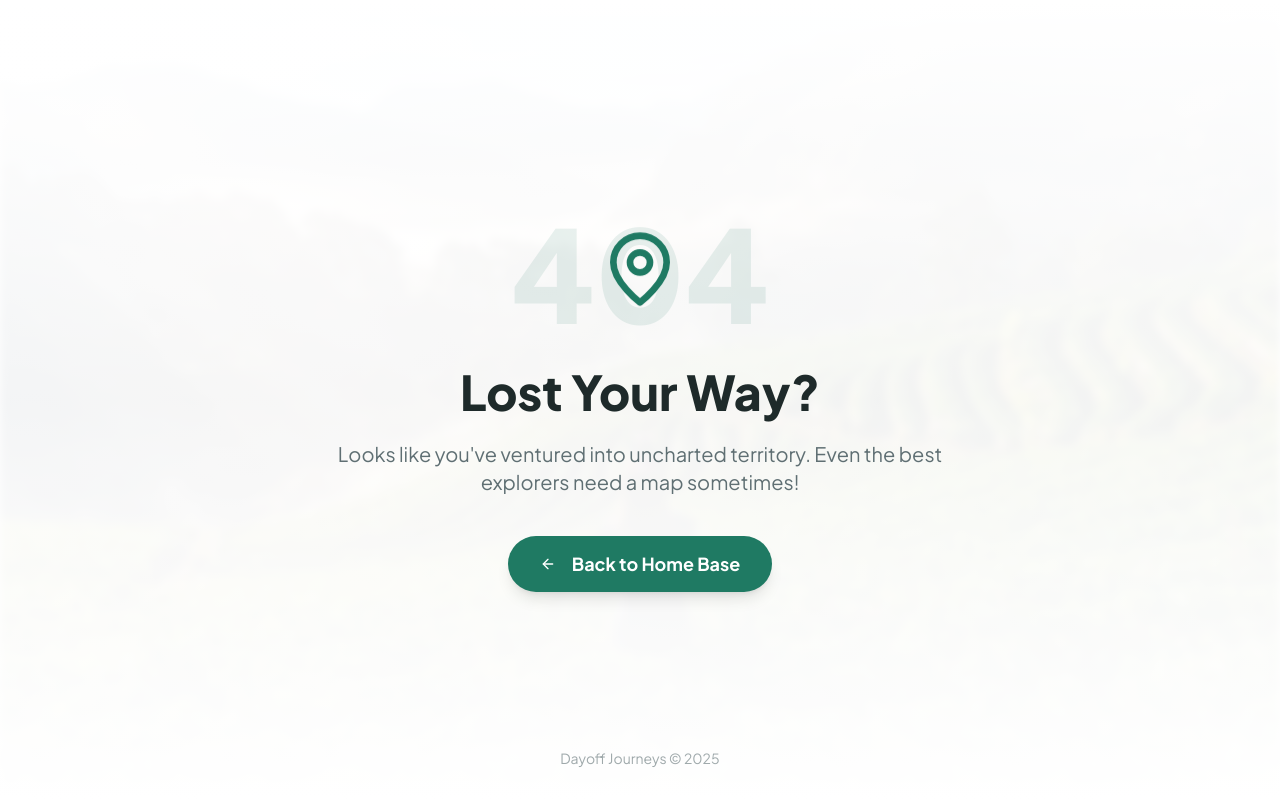
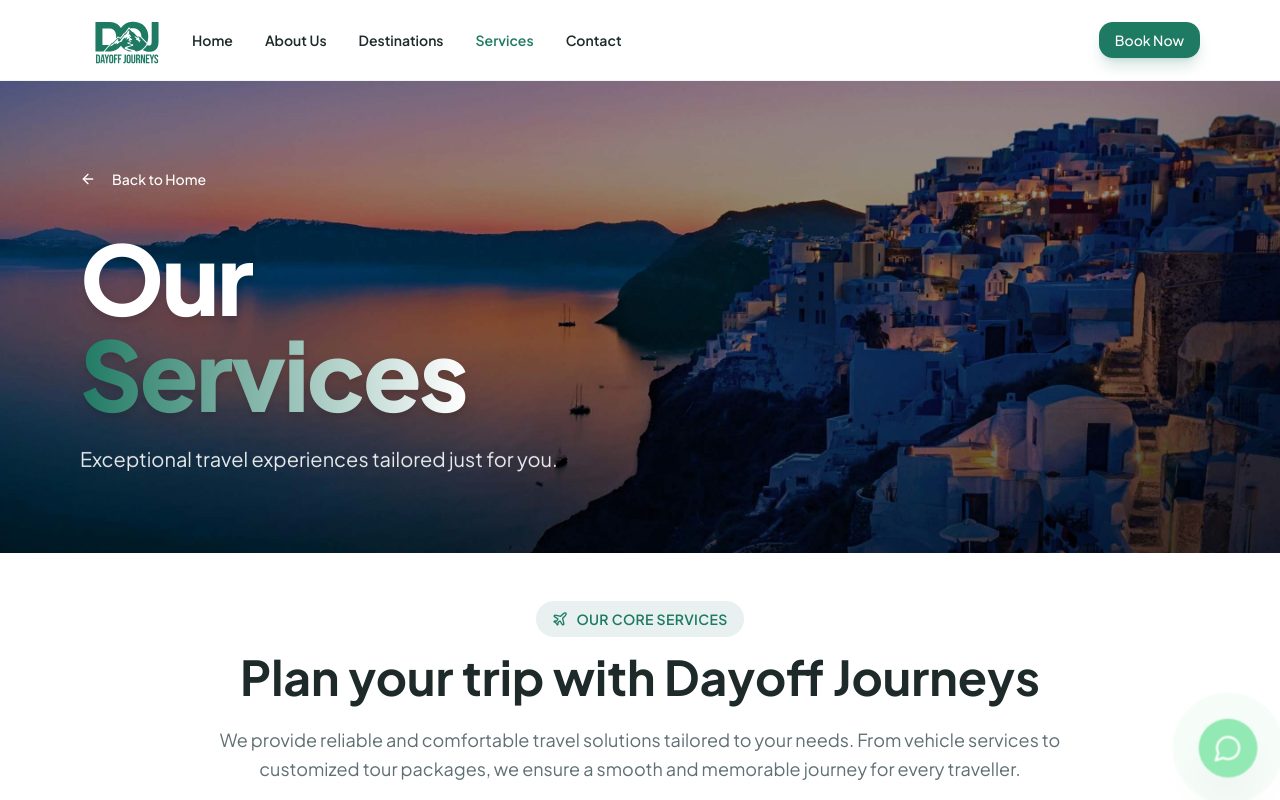
Before and after one commit to mailattfg-ops/DayOff_Journey, a React (Vite) app: page /services in a window 1280 px wide. Before the commit this address had no page. Shown: the top 800 px of the page. Built offline with nearby package versions, Linux system fonts and the light colour scheme.

Commit message:
Doooooooooooone

```diff
--- a/src/App.tsx
+++ b/src/App.tsx
@@ -8,6 +8,7 @@ import ScrollToTop from "@/components/layout/ScrollToTop";
 const Home = lazy(() => import("@/pages/Home"));
 const DestinationsPage = lazy(() => import("@/pages/Destinations"));
 const About = lazy(() => import("@/pages/About"));
+const Services = lazy(() => import("@/pages/Services"));
 const NotFound = lazy(() => import("@/pages/NotFound"));
 
 function App() {
@@ -18,6 +19,7 @@ function App() {
         <Routes>
           <Route path="/" element={<Home />} />
           <Route path="/destinations" element={<DestinationsPage />} />
+          <Route path="/services" element={<Services />} />
           <Route path="/about" element={<About />} />
           <Route path="*" element={<NotFound />} />
         </Routes>
--- a/src/components/features/home/JourneyRoadmap.tsx
+++ b/src/components/features/home/JourneyRoadmap.tsx
@@ -35,7 +35,7 @@ const steps = [
 
 export default function JourneyRoadmap() {
     return (
-        <section className="hidden lg:block pt-10 lg:pt-14 pb-12 lg:pb-12 bg-white dark:bg-background">
+        <section className="pt-10 lg:pt-14 pb-12 lg:pb-12 bg-white dark:bg-background">
             <div className="max-w-[1440px] mx-auto px-6 lg:px-20">
                 {/* Section Header */}
                 <div className="text-center mb-12">
--- /dev/null
+++ b/src/components/features/home/ServicePreviewSection.tsx
@@ -0,0 +1,56 @@
+import { useNavigate } from 'react-router-dom';
+import { Button } from '@/components/ui/button';
+import { ArrowRight, Sparkles } from 'lucide-react';
+
+export default function ServicePreviewSection() {
+  const navigate = useNavigate();
+
+  return (
+    <section className="py-12 lg:py-16 bg-white dark:bg-background">
+      <div className="max-w-[1440px] mx-auto px-6 lg:px-20">
+        <div className="relative rounded-[2.5rem] overflow-hidden p-8 lg:p-20 text-center group">
+
+          {/* Background Image with Overlay */}
+          <div className="absolute inset-0">
+            <img
+              src="/images/servicePage.webp"
+              alt="Premium Services"
+              className="w-full h-full object-cover transition-transform duration-700 group-hover:scale-105"
+            />
+            <div className="absolute inset-0 bg-black/60 group-hover:bg-black/50 transition-colors duration-500" />
+            <div className="absolute inset-0 bg-gradient-to-t from-black/80 via-transparent to-black/30" />
+          </div>
+
+          {/* Content */}
+          <div className="relative z-10 max-w-4xl mx-auto flex flex-col items-center">
+
+            <div className="inline-flex items-center gap-2 px-4 py-2 bg-white/10 backdrop-blur-md rounded-full mb-6 border border-white/10">
+                <Sparkles className="w-4 h-4 text-primary" />
+                <span className="text-sm font-semibold text-white uppercase tracking-wide">
+                    Premium Experiences
+                </span>
+            </div>
+
+            <h2 className="text-4xl lg:text-6xl font-black text-white mb-6 leading-tight drop-shadow-xl">
+              Elevate Your <br />
+              <span className="text-primary bg-clip-text text-transparent bg-gradient-to-r from-primary to-white">
+                Travel Experience
+              </span>
+            </h2>
+
+            <p className="text-lg lg:text-xl text-white/90 mb-10 leading-relaxed max-w-2xl drop-shadow-md">
+              From personalized itineraries to luxury fleet services, we offer comprehensive travel solutions tailored to your unique needs.
+            </p>
+
+            <Button
+              onClick={() => navigate('/services')}
+              className="h-14 px-10 bg-primary hover:bg-primary/90 text-white rounded-full text-lg font-bold transition-all hover:scale-105 shadow-xl shadow-primary/20 flex items-center gap-3"
+            >
+              Explore Our Services <ArrowRight className="w-5 h-5" />
+            </Button>
+          </div>
+        </div>
+      </div>
+    </section>
+  );
+}
--- a/src/components/layout/Footer.tsx
+++ b/src/components/layout/Footer.tsx
@@ -23,7 +23,7 @@ export default function Footer() {
     company: [
       { name: 'Home', action: () => scrollToSection('home') },
       { name: 'About Us', action: () => navigate('/about') },
-      { name: 'Services', action: () => scrollToSection('services') },
+      { name: 'Services', action: () => navigate('/services') },
     ],
     destinations: [
       { name: 'Trending Now', action: () => scrollToSection('trending-now', '/destinations') },
--- a/src/components/layout/Navigation.tsx
+++ b/src/components/layout/Navigation.tsx
@@ -22,6 +22,8 @@ export default function Navigation() {
     navigate(path);
     window.scrollTo({ top: 0, behavior: 'smooth' });
   };
+
+  const isActive = (path: string) => location.pathname === path;
 
   return (
     <nav className="sticky top-0 z-50 w-full bg-white/90 dark:bg-background-dark/95 backdrop-blur-md border-b border-[#f0f4f3] dark:border-white/10">
@@ -50,25 +52,45 @@ export default function Navigation() {
               <button
                 onClick={() => handleNavigation('/')}
                 onMouseEnter={() => import('@/pages/Home')}
-                className="text-sm font-semibold text-text-main dark:text-white hover:text-primary transition-colors"
+                className={`text-sm font-semibold transition-colors ${
+                  isActive('/')
+                    ? 'text-primary'
+                    : 'text-text-main dark:text-white hover:text-primary'
+                }`}
               >
                 Home
               </button>
               <button
                 onClick={() => handleNavigation('/about')}
                 onMouseEnter={() => import('@/pages/About')}
-                className="text-sm font-semibold text-text-main dark:text-white hover:text-primary transition-colors"
+                className={`text-sm font-semibold transition-colors ${
+                  isActive('/about')
+                    ? 'text-primary'
+                    : 'text-text-main dark:text-white hover:text-primary'
+                }`}
               >
                 About Us
               </button>
               <button
                 onClick={() => handleNavigation('/destinations')}
                 onMouseEnter={() => import('@/pages/Destinations')}
-                className="text-sm font-semibold text-text-main dark:text-white hover:text-primary transition-colors"
+                className={`text-sm font-semibold transition-colors ${
+                  isActive('/destinations')
+                    ? 'text-primary'
+                    : 'text-text-main dark:text-white hover:text-primary'
+                }`}
               >
                 Destinations
               </button>
-              <button onClick={() => handleScroll('services')} className="text-sm font-semibold text-text-main dark:text-white hover:text-primary transition-colors">
+              <button
+                onClick={() => handleNavigation('/services')}
+                onMouseEnter={() => import('@/pages/Services')}
+                className={`text-sm font-semibold transition-colors ${
+                  isActive('/services')
+                    ? 'text-primary'
+                    : 'text-text-main dark:text-white hover:text-primary'
+                }`}
+              >
                 Services
               </button>
               <button onClick={() => handleScroll('contact')} className="text-sm font-semibold text-text-main dark:text-white hover:text-primary transition-colors">
@@ -105,25 +127,45 @@ export default function Navigation() {
             <button
               onClick={() => handleNavigation('/')}
               onMouseEnter={() => import('@/pages/Home')}
-              className="block text-sm font-semibold text-text-main dark:text-white hover:text-primary transition-colors text-left w-full"
+              className={`block text-sm font-semibold transition-colors text-left w-full ${
+                isActive('/')
+                  ? 'text-primary'
+                  : 'text-text-main dark:text-white hover:text-primary'
+              }`}
             >
               Home
             </button>
             <button
               onClick={() => handleNavigation('/about')}
               onMouseEnter={() => import('@/pages/About')}
-              className="block text-sm font-semibold text-text-main dark:text-white hover:text-primary transition-colors text-left w-full"
+              className={`block text-sm font-semibold transition-colors text-left w-full ${
+                isActive('/about')
+                  ? 'text-primary'
+                  : 'text-text-main dark:text-white hover:text-primary'
+              }`}
             >
               About Us
             </button>
             <button
               onClick={() => handleNavigation('/destinations')}
               onMouseEnter={() => import('@/pages/Destinations')}
-              className="block text-sm font-semibold text-text-main dark:text-white hover:text-primary transition-colors text-left w-full"
+              className={`block text-sm font-semibold transition-colors text-left w-full ${
+                isActive('/destinations')
+                  ? 'text-primary'
+                  : 'text-text-main dark:text-white hover:text-primary'
+              }`}
             >
               Destinations
             </button>
-            <button onClick={() => handleScroll('services')} className="block text-sm font-semibold text-text-main dark:text-white hover:text-primary transition-colors text-left w-full">
+            <button
+              onClick={() => handleNavigation('/services')}
+              onMouseEnter={() => import('@/pages/Services')}
+              className={`block text-sm font-semibold transition-colors text-left w-full ${
+                isActive('/services')
+                  ? 'text-primary'
+                  : 'text-text-main dark:text-white hover:text-primary'
+              }`}
+            >
               Services
             </button>
             <button onClick={() => handleScroll('contact')} className="block text-sm font-semibold text-text-main dark:text-white hover:text-primary transition-colors text-left w-full">
--- a/src/pages/Home.tsx
+++ b/src/pages/Home.tsx
@@ -8,8 +8,7 @@ import SectionSkeleton from '@/components/shared/SectionSkeleton';
 
 // Lazy load below-the-fold components
 const JourneyRoadmap = lazy(() => import('@/components/features/home/JourneyRoadmap'));
-const CoreServices = lazy(() => import('@/components/features/home/CoreServices'));
-const ServicesSection = lazy(() => import('@/components/features/home/ServicesSection'));
+const ServicePreviewSection = lazy(() => import('@/components/features/home/ServicePreviewSection'));
 const SeasonalHotspots = lazy(() => import('@/components/features/home/SeasonalHotspots'));
 const ContactSection = lazy(() => import('@/components/features/contact/ContactSection'));
 const Footer = lazy(() => import('@/components/layout/Footer'));
@@ -57,21 +56,15 @@ function Home() {
         <SeasonalHotspots />
       </Suspense>
 
-      <div className="hidden lg:block">
-        <Suspense fallback={<SectionSkeleton />}>
-          <JourneyRoadmap />
-        </Suspense>
-      </div>
-
-      <div id="services" className="scroll-mt-20">
-        <Suspense fallback={<SectionSkeleton />}>
-          <CoreServices />
-        </Suspense>
-      </div>
+      <Suspense fallback={<SectionSkeleton />}>
+        <JourneyRoadmap />
+      </Suspense>
 
       <Suspense fallback={<SectionSkeleton />}>
-        <ServicesSection />
+        <ServicePreviewSection />
       </Suspense>
+
+
 
 
 
--- /dev/null
+++ b/src/pages/Services.tsx
@@ -0,0 +1,81 @@
+import { useNavigate } from 'react-router-dom';
+import { Button } from '@/components/ui/button';
+import Navigation from '@/components/layout/Navigation';
+import SEO from '@/components/shared/SEO';
+import { ArrowLeft } from 'lucide-react';
+import { lazy, Suspense } from 'react';
+import LazyLoadWhenVisible from '@/components/shared/LazyLoadWhenVisible';
+
+const CoreServices = lazy(() => import('@/components/features/home/CoreServices'));
+const ServicesSection = lazy(() => import('@/components/features/home/ServicesSection'));
+const Footer = lazy(() => import('@/components/layout/Footer'));
+const FloatingWhatsApp = lazy(() => import('@/components/features/contact/FloatingWhatsApp'));
+
+export default function Services() {
+  const navigate = useNavigate();
+
+  return (
+    <div className="min-h-screen w-full bg-background">
+      <SEO
+        title="Our Services | Dayoff Journeys"
+        description="Explore our range of premium travel services, from personalized itineraries to luxury fleet options."
+        canonical="/services"
+        preloadImages={['/images/explore_destination.webp']}
+      />
+      <Navigation />
+
+      {/* Hero Section */}
+      <div className="relative min-h-[50vh] w-full overflow-hidden flex flex-col justify-center py-20">
+        <div className="absolute inset-0">
+          <img
+            src="/images/servicePage.webp"
+            alt="Services Hero Background"
+            className="w-full h-full object-cover"
+            loading="eager"
+            fetchPriority="high"
+            decoding="async"
+          />
+          <div className="absolute inset-0 bg-black/40" />
+        </div>
+
+        <div className="relative z-10 max-w-[1440px] mx-auto px-6 lg:px-20 w-full">
+          <Button
+            variant="ghost"
+            onClick={() => navigate('/')}
+            className="w-fit text-white hover:text-white hover:bg-white/20 mb-8 pl-0 group"
+          >
+            <ArrowLeft className="mr-2 h-4 w-4 group-hover:-translate-x-1 transition-transform" /> Back to Home
+          </Button>
+
+          <h1 className="text-5xl md:text-7xl lg:text-8xl font-black text-white leading-tight tracking-tight animate-fade-in-up drop-shadow-lg mb-6 will-change-transform">
+            Our
+            <br />
+            <span className="text-primary bg-clip-text text-transparent bg-gradient-to-r from-primary to-white">
+              Services
+            </span>
+          </h1>
+
+          <p className="text-lg md:text-xl text-white/90 max-w-2xl animate-fade-in-up font-light will-change-transform">
+             Exceptional travel experiences tailored just for you.
+          </p>
+        </div>
+      </div>
+
+      <Suspense fallback={<div className="min-h-[400px]" />}>
+        <CoreServices />
+      </Suspense>
+
+      <Suspense fallback={<div className="min-h-[400px]" />}>
+        <ServicesSection />
+      </Suspense>
+
+      <LazyLoadWhenVisible className="min-h-[400px]">
+        <Footer />
+      </LazyLoadWhenVisible>
+
+      <Suspense fallback={null}>
+        <FloatingWhatsApp />
+      </Suspense>
+    </div>
+  );
+}
```
Also changed, not shown: public/images/servicePage.webp (added).
